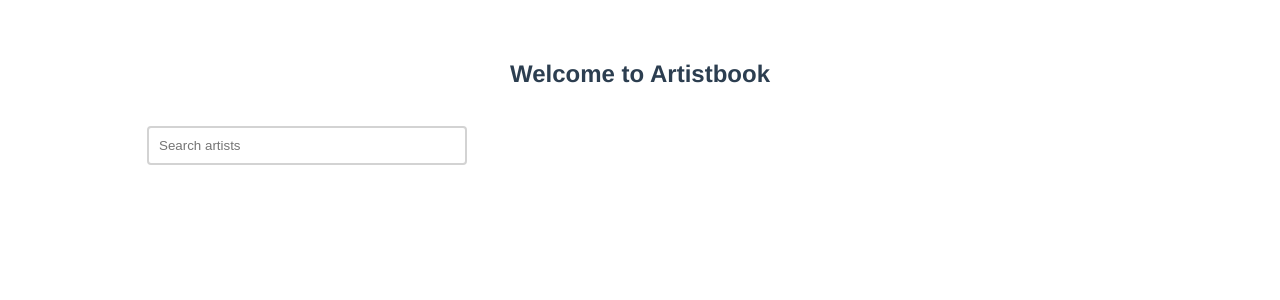
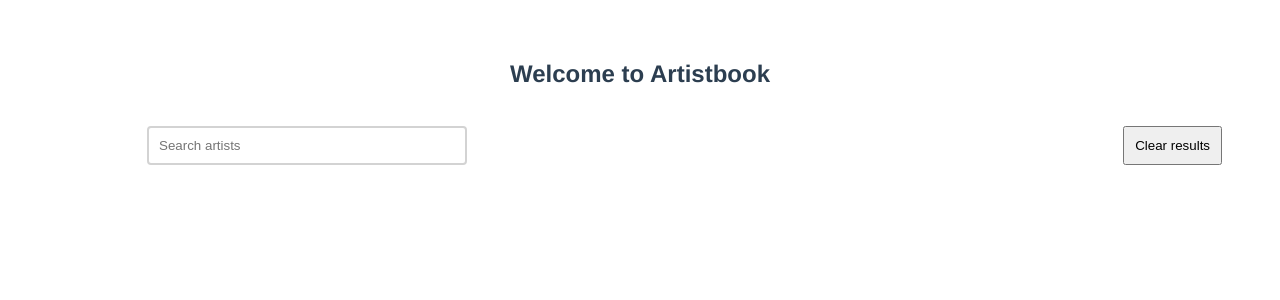
Before and after one commit to panospd/artistbook, a Vue app in the folder client/: page / in a window 1280 px wide. Shown: the top 300 px of the page. Built offline with nearby package versions, Linux system fonts and the light colour scheme.

Commit message:
Added clear artist stats button

```diff
--- a/client/src/App.vue
+++ b/client/src/App.vue
@@ -16,6 +16,9 @@
         </div>
       </div>
       <div class="column">
+        <div class="clearBtn">
+          <button @click="clearArtistStats" class="big">Clear results</button>
+        </div>
         <div v-if="artiststats">
           <ArtistStats :artiststats="artiststats" />
         </div>
@@ -78,6 +81,9 @@
     async getStatistics(artist) {
       const response = await axios.post("/api/artists/work", artist);
       return response.data;
+    },
+    clearArtistStats() {
+      this.artiststats = [];
     }
   }
 };
@@ -117,4 +123,14 @@
   display: table;
   clear: both;
 }
+
+.clearBtn {
+  text-align: right;
+  margin-right: 50px;
+  margin-bottom: 25px;
+}
+
+.big {
+  padding: 10px 10px;
+}
 </style>
```
